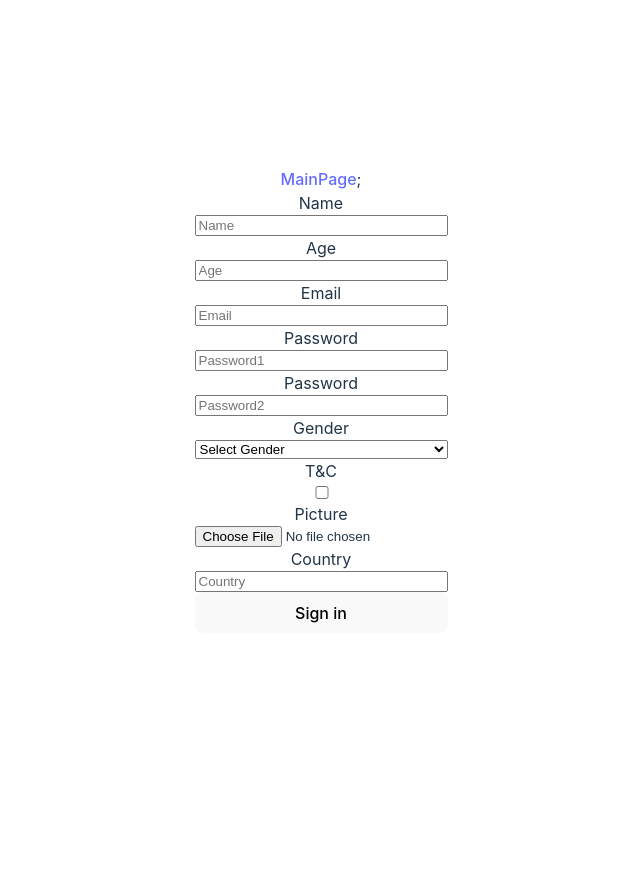
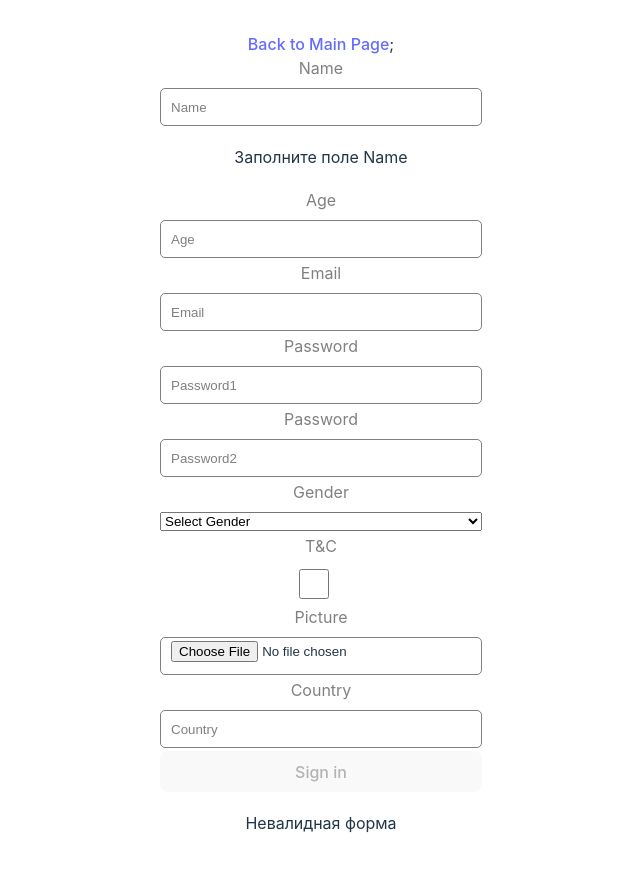
Before and after one commit to Serega3526/react2024, a React (Vite) app: page /control in a window 1280 px wide. Shown: the top 872 px of the page, without its empty margins (319-959 px from the left). Before the commit the page ends 800 px from the top, so only its background shows below. Built offline with nearby package versions, Linux system fonts and the light colour scheme.

Commit message:
feat: add redux and add control form to state

```diff
--- a/package.json
+++ b/package.json
@@ -14,11 +14,13 @@
   },
   "dependencies": {
     "@hookform/resolvers": "^3.9.0",
+    "@reduxjs/toolkit": "^2.2.7",
     "eslint-plugin-react-compiler": "^0.0.0-experimental-2eea4a6-20240814",
     "prettier": "^3.3.3",
     "react": "^18.3.1",
     "react-dom": "^18.3.1",
     "react-hook-form": "^7.52.2",
+    "react-redux": "^9.1.2",
     "react-router-dom": "^6.26.1",
     "yup": "^1.4.0"
   },
--- a/src/App.css
+++ b/src/App.css
@@ -8,4 +8,26 @@
 form {
   display: flex;
   flex-direction: column;
+  gap: 3px;
 }
+
+input {
+  width: 300px;
+    height: 30px;
+    border: 1px solid gray;
+    border-radius: 5px;
+    padding: 3px 10px;
+}
+input:hover{
+  border: 1px solid black;
+  box-shadow:
+			3px -3px 10px #1beabd,
+			-3px 3px 10px #10abff;
+}
+::placeholder{
+  color: gray;
+}
+label {
+  color: gray;
+  margin-bottom: 5px;
+}
--- /dev/null
+++ b/src/app/slices/controlPageSlice/controlPageSlice.tsx
@@ -0,0 +1,21 @@
+import { createSlice, PayloadAction } from '@reduxjs/toolkit'
+import { IFormInput } from '../../../types/types'
+
+
+const initialState: {data: IFormInput} = {
+    data: {}
+}
+
+export const controlSlice = createSlice({
+  name: 'control',
+  initialState,
+  reducers: {
+    addToStateControl: (state, action: PayloadAction<IFormInput>) => {
+        state.data = action.payload
+    },
+  },
+})
+
+export const { addToStateControl } = controlSlice.actions
+
+export default controlSlice.reducer
--- /dev/null
+++ b/src/app/store.tsx
@@ -0,0 +1,12 @@
+import { configureStore } from '@reduxjs/toolkit'
+import controlSlice from './slices/controlPageSlice/controlPageSlice'
+
+
+export const store = configureStore({
+  reducer: {
+    control: controlSlice,
+  },
+})
+
+export type RootState = ReturnType<typeof store.getState>;
+export type AppDispatch = typeof store.dispatch;
--- a/src/components/control/control.tsx
+++ b/src/components/control/control.tsx
@@ -1,14 +1,18 @@
-import { Link } from "react-router-dom";
+import { Link, useNavigate } from "react-router-dom";
 import { useForm } from "react-hook-form"
 import { yupResolver } from "@hookform/resolvers/yup"
 import shemaInputs from "../../utils/shema";
 import { IFormInput } from "../../types/types";
+import { useDispatch } from "react-redux";
+import { addToStateControl } from "../../app/slices/controlPageSlice/controlPageSlice";
 
 
 
 export const ControlPage: React.FC = () => {
+    const dispatch = useDispatch();
+    const navigate = useNavigate();
 
-    const { register, handleSubmit, formState: { errors }, reset } = useForm<IFormInput>({
+    const { register, handleSubmit, formState: { errors }, formState } = useForm<IFormInput>({
       resolver: yupResolver<IFormInput>(shemaInputs),
       mode: "onTouched",
       reValidateMode: "onChange",
@@ -26,18 +30,22 @@ export const ControlPage: React.FC = () => {
     });
 
       const onSubmitHandler = (data: IFormInput) => {
-        console.log({ data });
-        reset();
+        const formDataForSave = { ...data };
+        dispatch(addToStateControl(formDataForSave))
+        console.log({ formDataForSave });
+        navigate('/')
       };
+
+      const {isValid} = formState
 
   return (
     <>
-      <Link to="/">MainPage</Link>;
+      <Link to="/">Back to Main Page</Link>;
       <form onSubmit={handleSubmit(onSubmitHandler)}>
 
         <label>Name</label>
         <input {...register("name")} placeholder="Name" type="text" name="name" />
-        {errors.name && <p>{errors.name.message}</p>}
+        {errors.name ? (<p>{errors.name.message}</p>) : <p>Заполните поле Name</p>}
 
         <label>Age</label>
           <input {...register("age")} placeholder="Age" type="text" name="age"  />
@@ -74,7 +82,8 @@ export const ControlPage: React.FC = () => {
         <input {...register("country")} placeholder="Country" type="text" name="country" />
         {errors.name && <p>{errors.name.message}</p>}
 
-        <button type="submit">Sign in</button>
+        <button type="submit" disabled={!isValid}>Sign in</button>
+        {!isValid && <p>Невалидная форма</p>}
       </form>
     </>
   );
--- a/src/components/main/mainPage.tsx
+++ b/src/components/main/mainPage.tsx
@@ -1,7 +1,19 @@
+import { useSelector } from "react-redux";
 import { Link } from "react-router-dom";
+import { RootState } from "../../app/store";
 
 function MainPage() {
+const nameControl = useSelector((state: RootState) => state.control.data.name)
+const ageControl = useSelector((state: RootState) => state.control.data.age)
+const password1Control = useSelector((state: RootState) => state.control.data.password1)
+const password2Control = useSelector((state: RootState) => state.control.data.password2)
+const emailControl = useSelector((state: RootState) => state.control.data.email)
+const genderControl = useSelector((state: RootState) => state.control.data.gender)
+const TCControl = useSelector((state: RootState) => state.control.data.TC)
+const countryControl = useSelector((state: RootState) => state.control.data.country)
+
   return (
+    <>
     <nav>
       <li>
         <Link to="/control">ControlPage</Link>
@@ -11,6 +23,23 @@ function MainPage() {
         <Link to="/uncontrol">UncontrolPage</Link>
       </li>
     </nav>
+    <div>
+    {nameControl && (
+      <div>
+        <h2>Last contol</h2>
+      <p>Name: {nameControl}</p>
+      <p>Age: {ageControl}</p>
+      <p>Password1: {password1Control}</p>
+      <p>Password2: {password2Control}</p>
+      <p>Email: {emailControl}</p>
+      <p>Gender: {genderControl}</p>
+      <p>TC: {String(TCControl)}</p>
+      <p>Country: {countryControl}</p>
+    </div>
+    )}
+    </div>
+
+    </>
   );
 }
 
--- a/src/main.tsx
+++ b/src/main.tsx
@@ -3,11 +3,16 @@ import App from "./App.tsx";
 import "./index.css";
 import { BrowserRouter } from "react-router-dom";
 import React from "react";
+import { Provider } from "react-redux";
+import { store } from "./app/store.tsx";
+
 
 createRoot(document.getElementById("root")!).render(
   <React.StrictMode>
+    <Provider store={store}>
     <BrowserRouter>
       <App />
     </BrowserRouter>
+    </Provider>
   </React.StrictMode>,
 );
```
Also changed, not shown: 1 other file (tests, documents, lock files or other folders).
